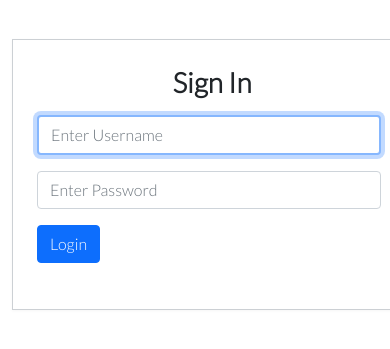
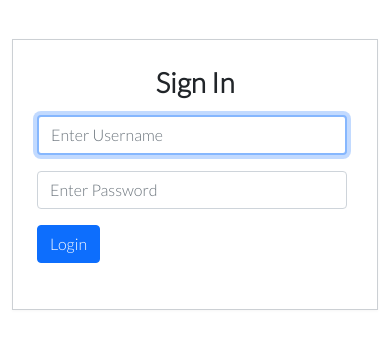
Before and after one commit to JohanDhana/reservation-manager, a CodeIgniter app: page /reservation-manager/users/login in a window 390 px wide. Shown: the top 349 px of the page. Run offline with CodeIgniter, Linux system fonts and the light colour scheme; some libraries are stand-ins or nearby versions.

Commit message:
fix form responsivity

```diff
--- a/assets/css/style.css
+++ b/assets/css/style.css
@@ -321,7 +321,8 @@ right: 0;
   background: #fff;
   border: 1px solid #ccd0d4;
   box-shadow: 0 1px 3px rgb(0 0 0 / 4%);
-  width: 400px;
+  width: 100%;
+  max-width: 400px;
   margin: auto;
 }
 .login-form .form-group {
```
